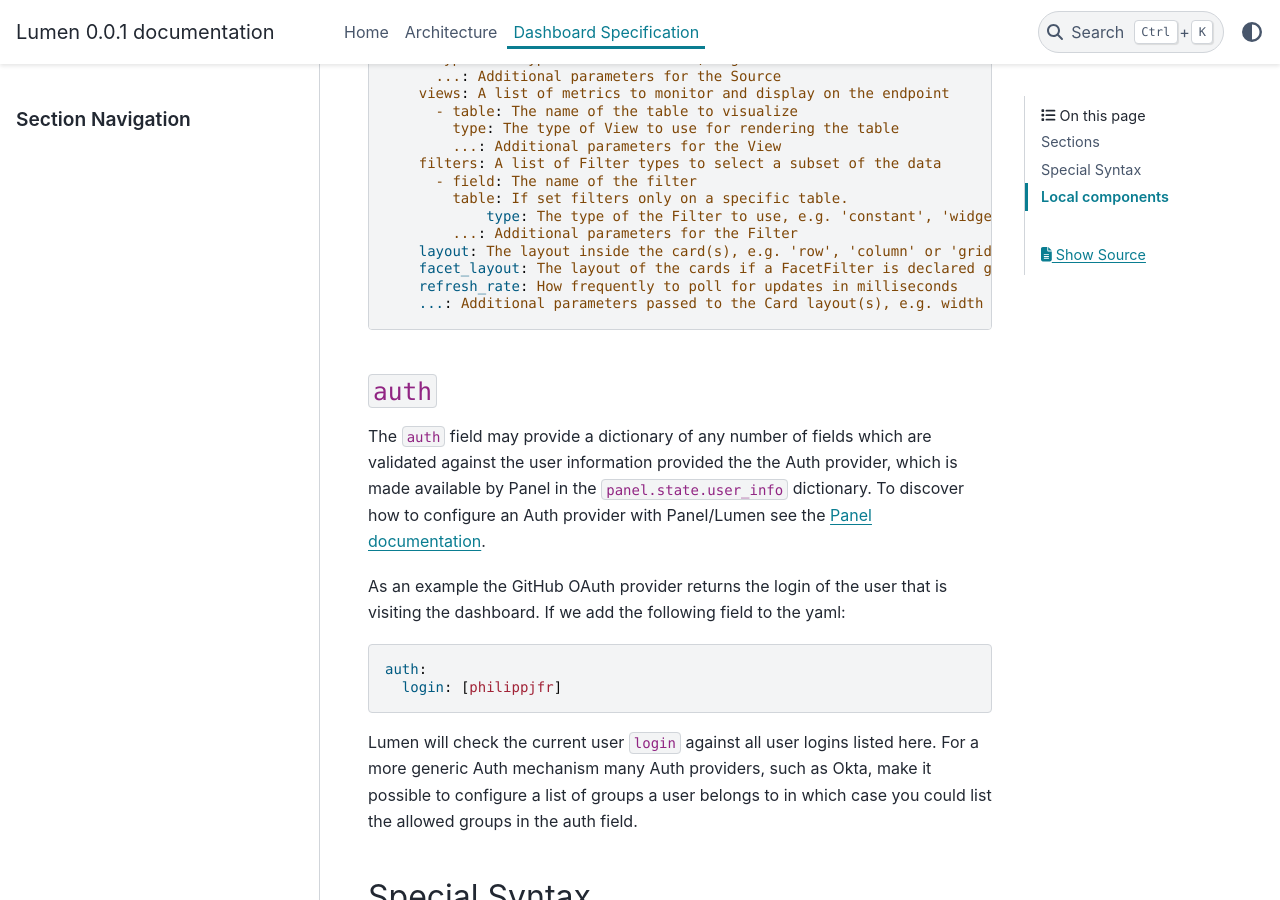
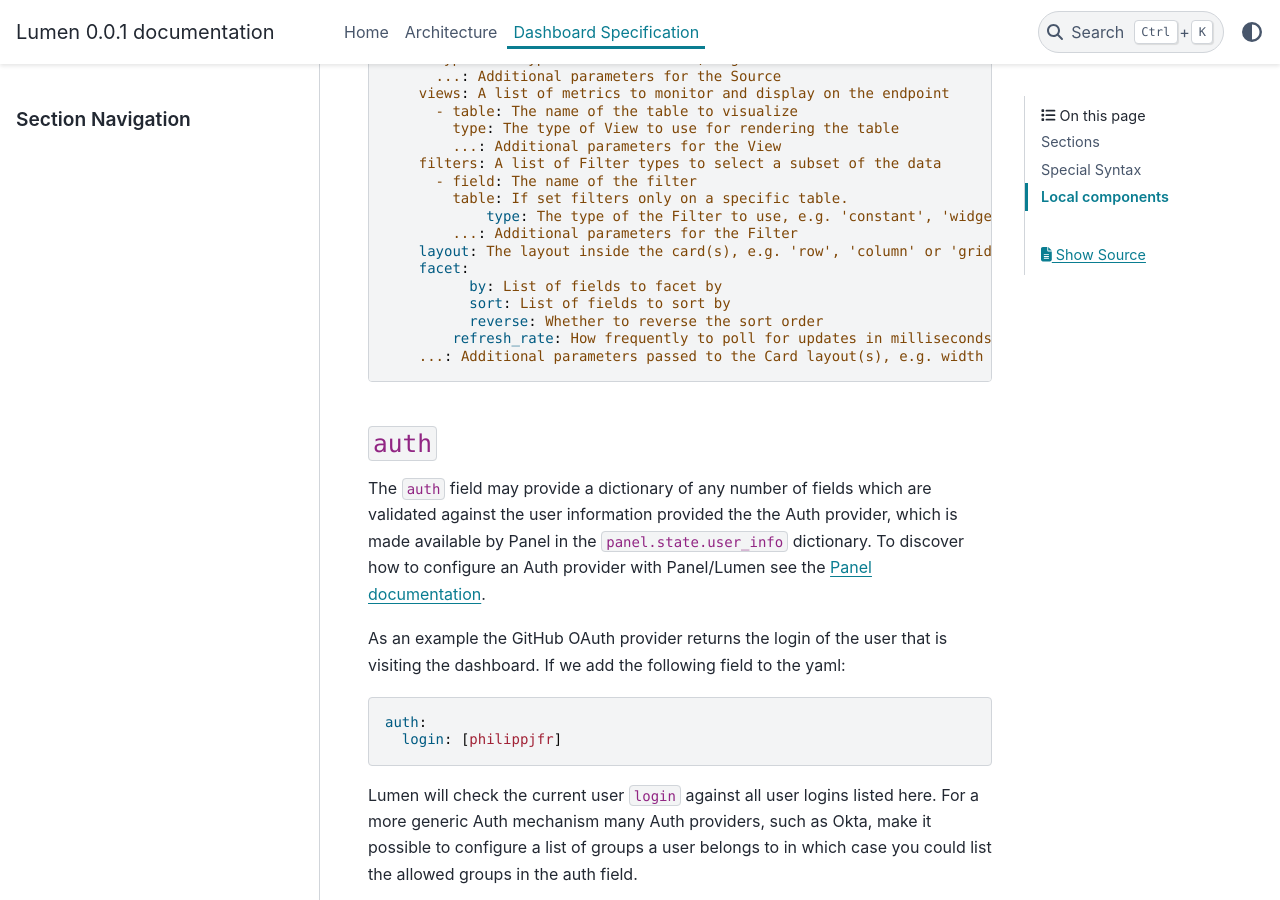
Before and after one commit to holoviz/lumen, a Sphinx documentation site: the page built from docs/dashboard.md, in a window 1280 px wide and 900 px high, scrolled down 2639 px. Built offline with Sphinx 7.4.7 and the PyData theme 0.15.4, drawn with Linux system fonts in a browser that asks for light colours; pages that are not in the unit, such as notebooks, are missing from menus.

Commit message:
Update docs

````diff
--- a/docs/dashboard.md
+++ b/docs/dashboard.md
@@ -134,10 +134,14 @@ targets: This is the list of targets to monitor
 	    type: The type of the Filter to use, e.g. 'constant', 'widget' or 'facet'
         ...: Additional parameters for the Filter
     layout: The layout inside the card(s), e.g. 'row', 'column' or 'grid'
-    facet_layout: The layout of the cards if a FacetFilter is declared generating multiple cards.
-    refresh_rate: How frequently to poll for updates in milliseconds
+    facet:
+	  by: List of fields to facet by
+	  sort: List of fields to sort by
+	  reverse: Whether to reverse the sort order
+	refresh_rate: How frequently to poll for updates in milliseconds
     ...: Additional parameters passed to the Card layout(s), e.g. width or height
 ```
+
 
 ### `auth`
 
````
